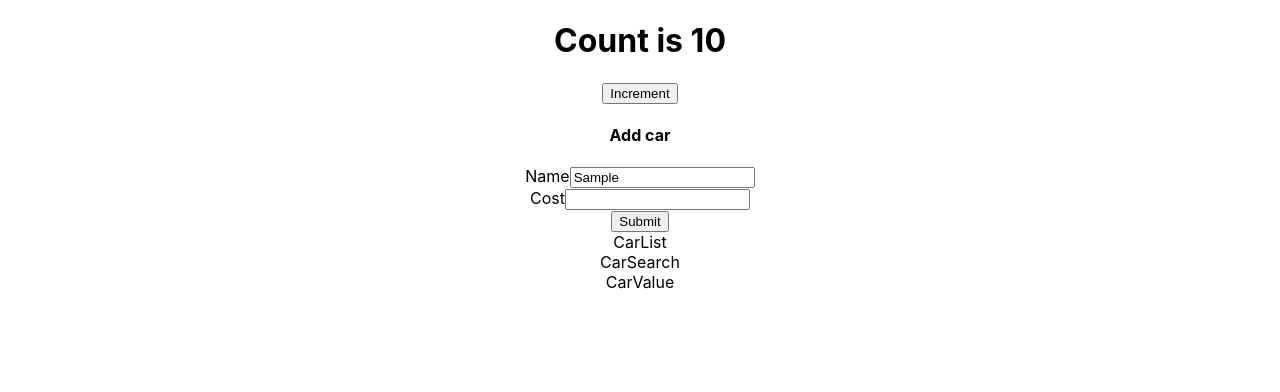
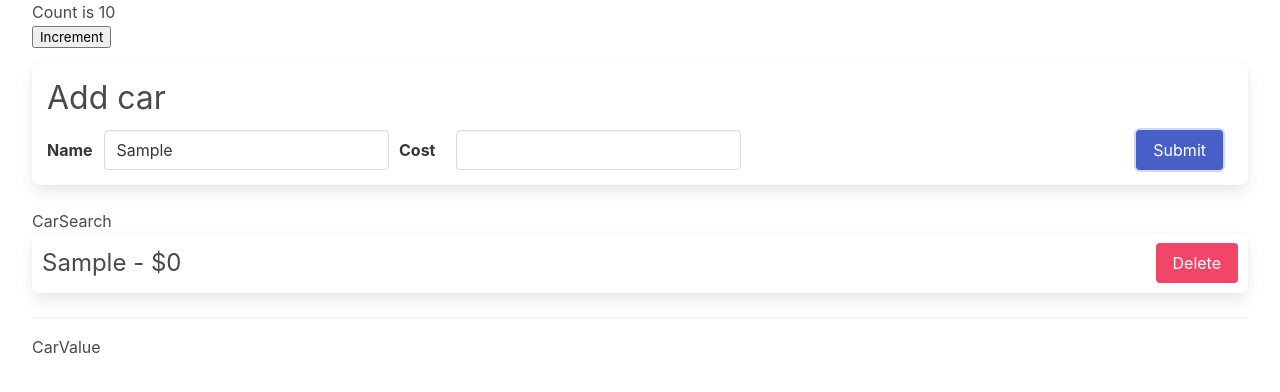
Before and after one commit to mosesglitch/cars-react-redux, a React (Create React App) app: page / in a window 1280 px wide. Both pictures are taken after typing "Sample", "Sample" into the empty fields and a click on the button "Submit". Shown: the top 392 px of the page. Built offline with nearby package versions, Linux system fonts and the light colour scheme.

Commit message:
feat:add rendercars

```diff
--- a/src/App.js
+++ b/src/App.js
@@ -1,4 +1,3 @@
-import logo from "./logo.svg";
 import "./App.css";
 import CarValue from "./components/CarValue";
 import CarList from "./components/CarList";
@@ -7,11 +6,11 @@
 import CounterPage from "./components/CustomHook";
 function App() {
   return (
-    <div className="App">
+    <div className="container is-fluid">
       <CounterPage initialCount={10} />
       <CarForm />
+      <CarSearch />
       <CarList />
-      <CarSearch />
       <CarValue />
     </div>
   );
--- a/src/components/CarList.js
+++ b/src/components/CarList.js
@@ -1,4 +1,34 @@
+import { useSelector, useDispatch } from "react-redux";
+import { removeCar } from "../store";
 function CarList() {
-  return <div>CarList</div>;
+  const dispatch = useDispatch();
+  const cars = useSelector((state) => {
+    return state.cars.data;
+  });
+  const handleCarDelete = (car) => {
+    dispatch(removeCar(car.id));
+  };
+  const renderedCars = cars.map((car) => {
+    return (
+      <div key={car.id} className="panel">
+        <p>
+          {car.name} - ${car.cost}
+        </p>
+        <button
+          className="button is-danger"
+          onClick={() => handleCarDelete(car)}
+        >
+          Delete
+        </button>
+      </div>
+    );
+  });
+  console.log(cars);
+  return (
+    <div className="car-list">
+      {renderedCars}
+      <hr />
+    </div>
+  );
 }
 export default CarList;
--- a/src/index.js
+++ b/src/index.js
@@ -1,3 +1,5 @@
+import "bulma/css/bulma.css";
+import "./styles.css";
 import React from "react";
 import ReactDOM from "react-dom/client";
 import "./index.css";
--- a/src/store/slices/carsSlice.js
+++ b/src/store/slices/carsSlice.js
@@ -4,24 +4,24 @@
   name: "cars",
   initialState: {
     searchTerm: "",
-    cars: [],
+    data: [],
   },
   reducers: {
     changeSearchTerm(state, action) {
       state.searchTerm = action.payload;
     },
     addCar(state, action) {
-      state.cars.push({
+      state.data.push({
         id: nanoid(),
         name: action.payload.name,
         cost: action.payload.cost,
       });
     },
     removeCar(state, action) {
-      const updated = state.cars.filter((car) => {
+      const updated = state.data.filter((car) => {
         return car.id !== action.payload;
       });
-      state.cars = updated;
+      state.data = updated;
     },
   },
 });
--- /dev/null
+++ b/src/styles.css
@@ -0,0 +1,79 @@
+.car-form {
+  margin-top: 15px;
+  padding: 15px;
+}
+.car-form .field-group {
+  display: flex;
+  margin-bottom: 0px;
+}
+.car-form form {
+  display: flex;
+  justify-content: space-between;
+}
+.car-form .field {
+  display: flex;
+  align-items: center;
+  margin-bottom: 0px;
+  margin-right: 10px;
+}
+.car-form .field label.label {
+  margin-bottom: 0px;
+  width: 70px;
+}
+.car-form input {
+  width: 100%;
+}
+.car-form h4.subtitle.is-3 {
+  margin-bottom: 0.75rem;
+}
+
+.car-list .panel.bold {
+  font-weight: 600;
+}
+
+.car-list .panel {
+  padding: 10px;
+  display: flex;
+  flex-direction: row;
+  justify-content: space-between;
+  align-items: center;
+}
+
+.car-list p {
+  font-size: 1.5rem;
+}
+
+.car-list .note {
+  font-style: italic;
+  display: block;
+  margin: 40px 20px;
+}
+
+.car-value {
+  font-size: 2rem;
+  text-align: right;
+}
+
+hr {
+  margin: 1rem 0;
+}
+
+.list-header {
+  display: flex;
+  flex-direction: row;
+  justify-content: space-between;
+  align-items: center;
+}
+
+.list-header h3.title {
+  margin-bottom: 0px;
+}
+
+.list-header .search {
+  display: flex;
+  align-items: center;
+}
+.list-header .search .label {
+  margin-bottom: 0px;
+  margin-right: 10px;
+}
```
